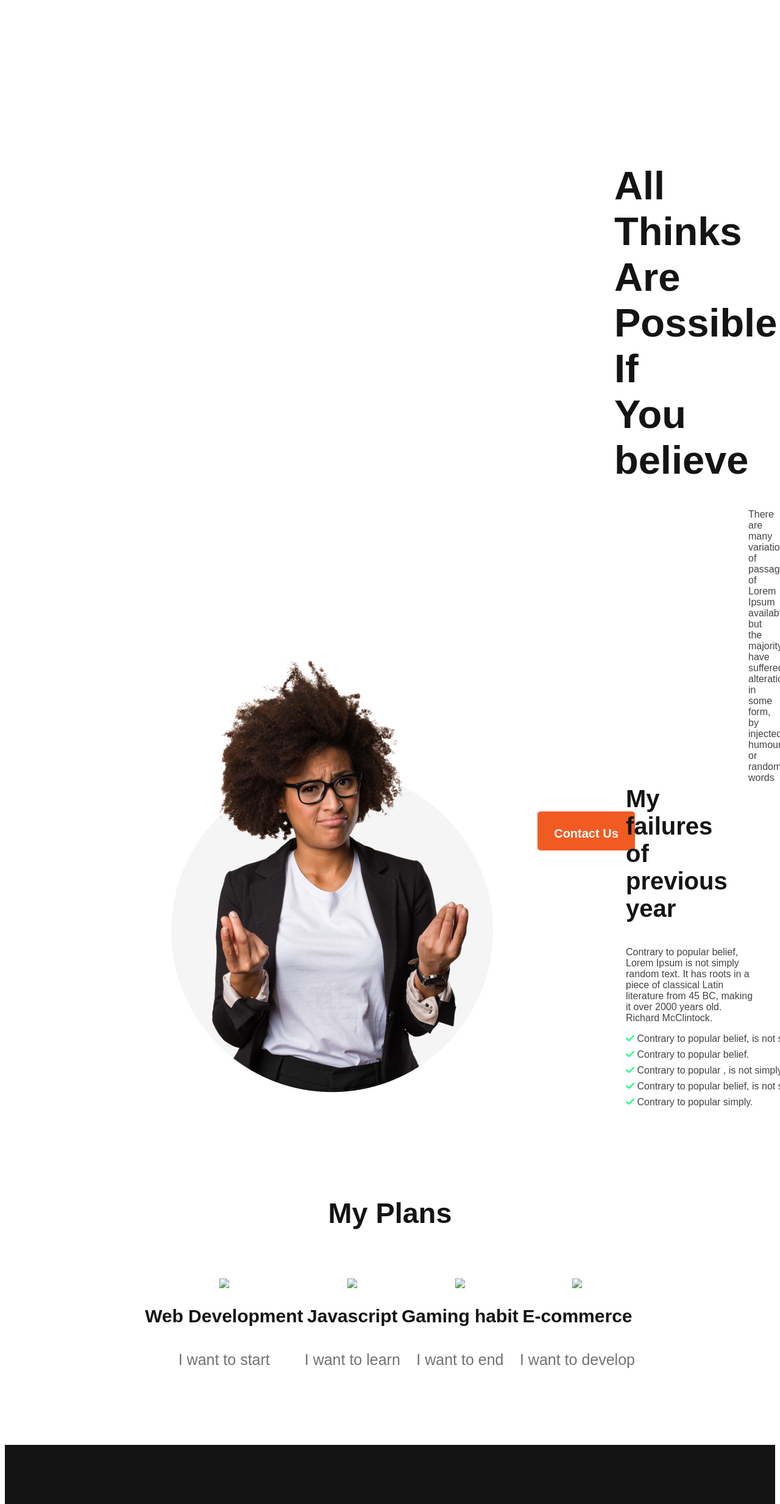
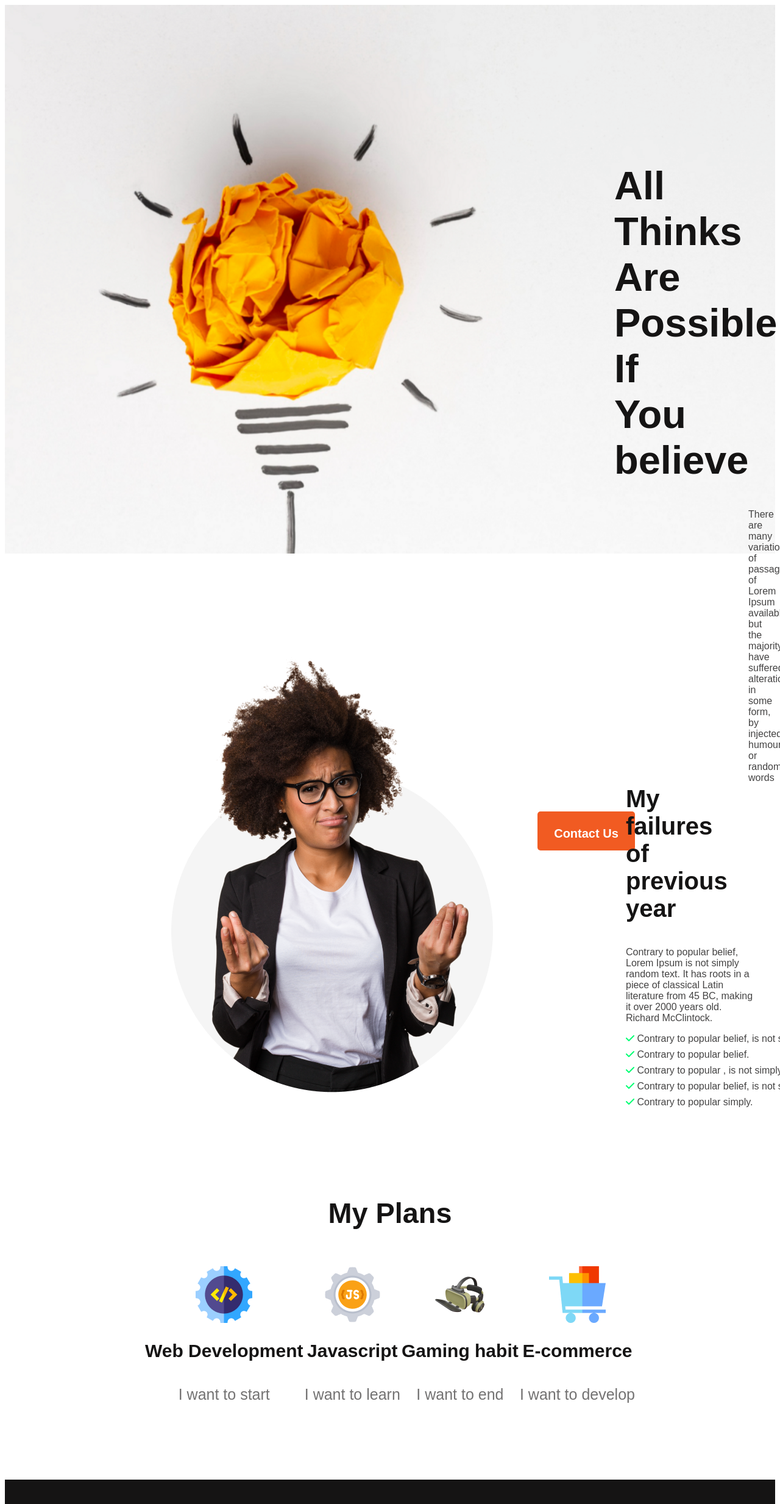
Before and after one commit to MarshallDLaw1/new-year-new-me-main, a plain HTML site: page index.html in a window 1280 px wide. Shown: the top 2467 px of the page at 61% size. Drawn offline with Linux system fonts and the light colour scheme; the site is published under a folder, as on GitHub Pages, so addresses that start at the root find nothing.

Commit message:
image problem fixed

```diff
--- a/index.html
+++ b/index.html
@@ -36,21 +36,21 @@
             <h3>My Plans</h3>
             <div class="plan-container">
                 <div class="plan-task">
-                    <img src="/images/icons/web.png" class="plan-icon">
+                    <img src="images/icons/web.png" class="plan-icon">
                     <h4 class="plan-subtitle">Web Development</h4>
                 <p class="plan-des">I want to start</p></div>
                 <div class="plan-task">
-                    <img src="/images/icons/js.png" class="plan-icon">
+                    <img src="images/icons/js.png" class="plan-icon">
                     <h4 class="plan-subtitle">Javascript</h4>
                 <p class="plan-des">I want to learn</p>
                 </div>
                 <div class="plan-task">
-                    <img src="/images/icons/05june22_vr_headset_05.png" class="plan-icon">
+                    <img src="images/icons/05june22_vr_headset_05.png" class="plan-icon">
                     <h4 class="plan-subtitle">Gaming habit</h4>
                 <p class="plan-des">I want to end</p>
                 </div>
                 <div class="plan-task">
-                    <img src="/images/icons/ecom.png" class="plan-icon">
+                    <img src="images/icons/ecom.png" class="plan-icon">
                     <h4 class="plan-subtitle">E-commerce</h4>
                 <p class="plan-des">I want to develop</p>
                 </div>
@@ -63,9 +63,9 @@
             <p class="footer-future">There are many variations of passages of Lorem Ipsum available, but the majority have suffered alteration in some form, by injected humour, or randomised words</p>
             <p class="footer-future">Email : info@gmail.com</p>
             <p class="footer-future">Phone : 01500 00 00 00</p>
-            <a href="https://www.facebook.com/knowledgeplanet1971" target="_blank" class="hyperlink"><img src="/images/icons/fb.png" class="footer-img"></a>
-            <a href="https://twitter.com/Marshall_Law_N" target="_blank" class="hyperlink"><img src="/images/icons/twitter.png" class="footer-img"></a>
-            <a href="https://www.youtube.com/channel/UCEmxcppOj5q4olKqF3Qna2Q" target="_blank" class="hyperlink"><img src="/images/icons/youtube.png" class="footer-img"></a>
+            <a href="https://www.facebook.com/knowledgeplanet1971" target="_blank" class="hyperlink"><img src="images/icons/fb.png" class="footer-img"></a>
+            <a href="https://twitter.com/Marshall_Law_N" target="_blank" class="hyperlink"><img src="images/icons/twitter.png" class="footer-img"></a>
+            <a href="https://www.youtube.com/channel/UCEmxcppOj5q4olKqF3Qna2Q" target="_blank" class="hyperlink"><img src="images/icons/youtube.png" class="footer-img"></a>
         </div>
         <div>
             <h4 class="subscribe">Subscribe</h4>
--- a/style.css
+++ b/style.css
@@ -8,7 +8,7 @@
 }
 .head{
     background: #ffffff;
-    background-image: url(/images/banner/banner1.png);
+    background-image: url(images/banner/banner1.png);
     height: 900px;
     background-repeat: no-repeat;
     padding-top: 0.1px;
```
